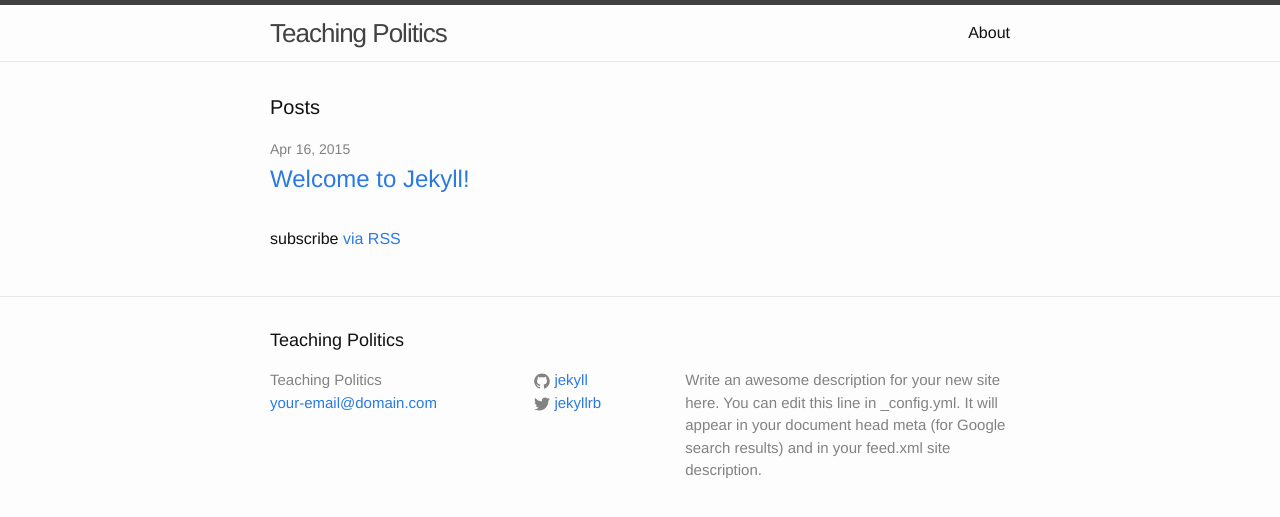
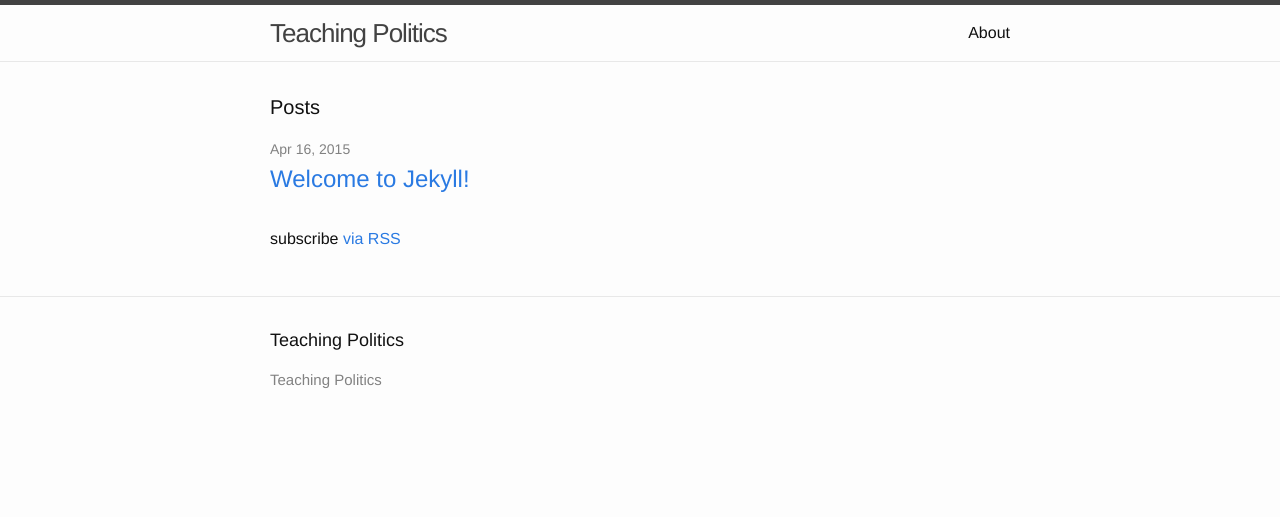
Before and after one commit to teaching-politics/teaching-politics.github.io, a Jekyll site: the page built from index.html, in a window 1280 px wide. Shown: the top 517 px of the page. Built offline with Jekyll 4.4.1, drawn with Linux system fonts in a browser that asks for light colours; part of the change alters nothing that is shown.

Commit message:
Update _config.yml

```diff
--- a/_config.yml
+++ b/_config.yml
@@ -1,15 +1,15 @@
 # Site settings
 title: Teaching Politics
-email: your-email@domain.com
-description: > # this means to ignore newlines until "baseurl:"
-  Write an awesome description for your new site here. You can edit this
-  line in _config.yml. It will appear in your document head meta (for
-  Google search results) and in your feed.xml site description.
-baseurl: "" # the subpath of your site, e.g. /blog/
-url: "http://yourdomain.com" # the base hostname & protocol for your site
-twitter_username: jekyllrb
-github_username:  jekyll
+# email: your-email@domain.com
+# description: > # this means to ignore newlines until "baseurl:"
+#  Write an awesome description for your new site here. You can edit this
+#  line in _config.yml. It will appear in your document head meta (for
+#  Google search results) and in your feed.xml site description.
+# baseurl: "" # the subpath of your site, e.g. /blog/
+# url: "http://yourdomain.com" # the base hostname & protocol for your site
+# twitter_username: jekyllrb
+# github_username:  jekyll
 
 # Build settings
 markdown: kramdown
-highlighter: rouge
+# highlighter: rouge
```
